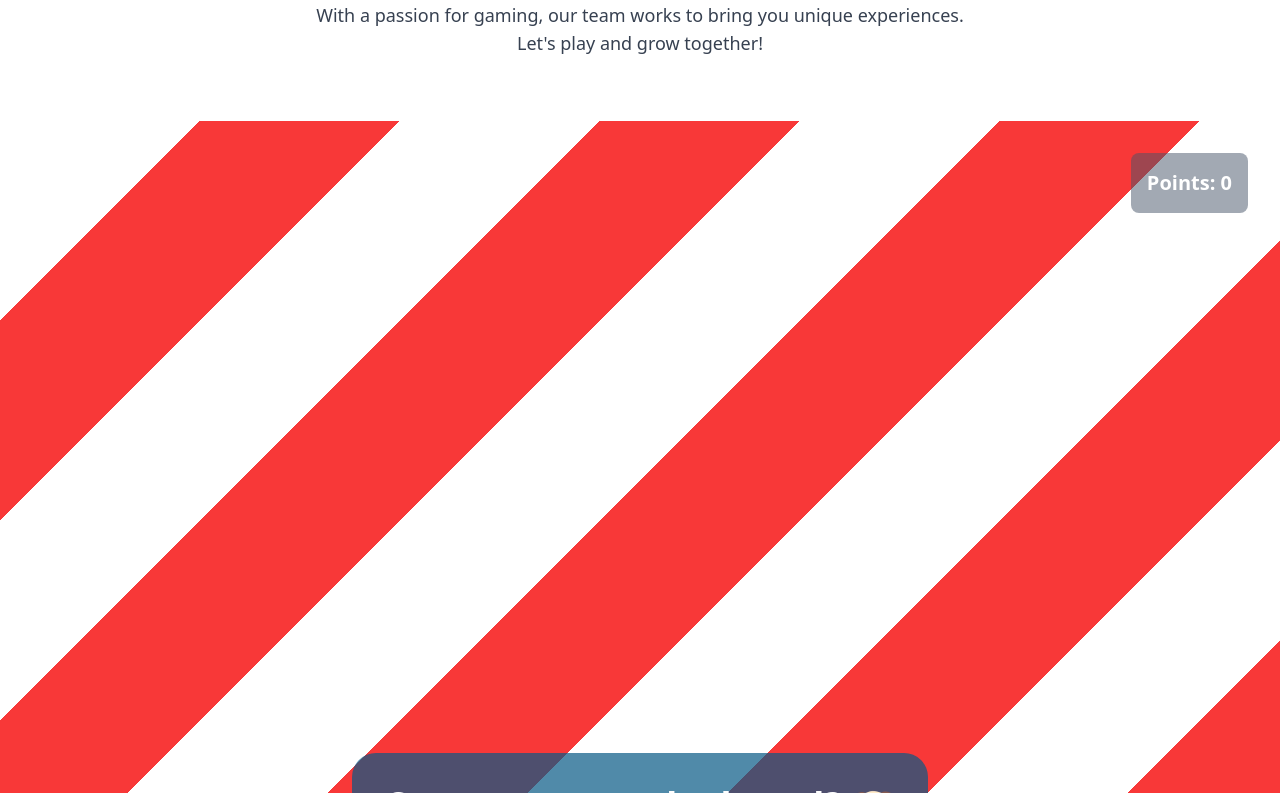
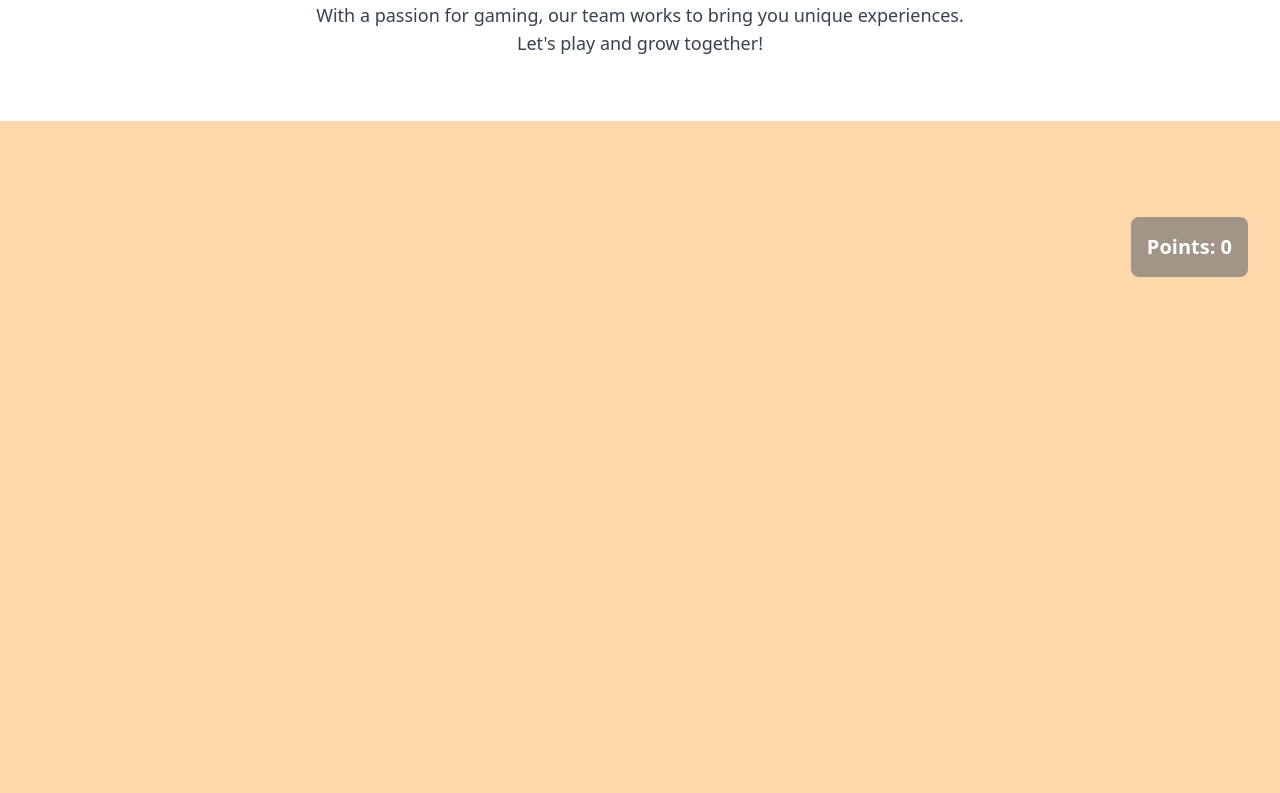
Before and after one commit to heliosalesjr/dogdog, a Next.js app: page / in a window 1280 px wide. Shown: the part 507-1300 px from the top of the page. Built offline with nearby package versions, Linux system fonts and the light colour scheme; no server answers.

Commit message:
more design adjustments

```diff
--- a/app/components/Game.jsx
+++ b/app/components/Game.jsx
@@ -65,7 +65,8 @@ export default function Game() {
   };
 
   return (
-    <div className="h-screen w-full flex flex-col justify-between items-center bg-stripes relative">
+    <section className="bg-orange-200 py-16">
+        <div className="h-screen w-full flex flex-col justify-between items-center relative">
         <Score points={points} />
 
         <DogImage imageUrl={imageUrl} />
@@ -91,5 +92,6 @@ export default function Game() {
             )}
         </div>
         </div>
+    </section>
   );
 }
```
Lines whose indentation alone changed are shown as unchanged.
